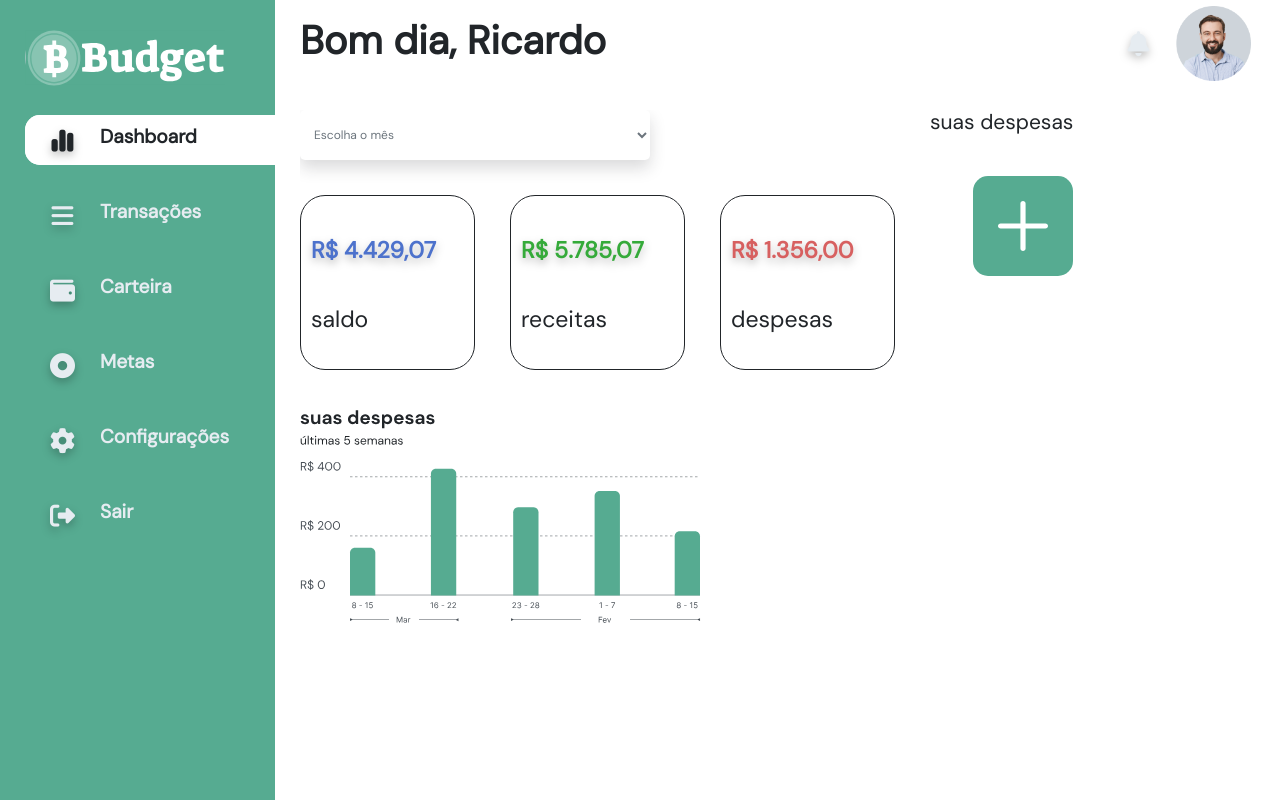
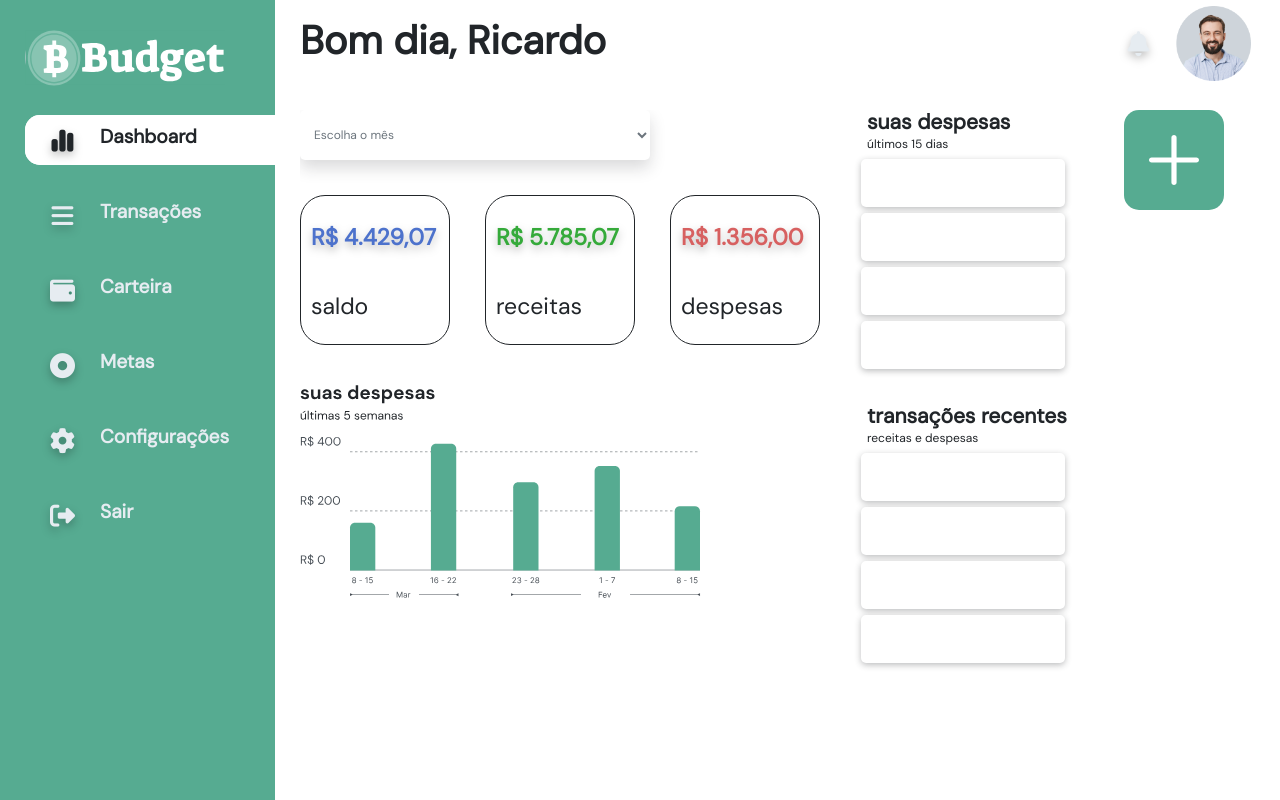
Before and after one commit to ThallesCansi/Budget, a FastAPI app: page /dashboard in a window 1280 px wide. Run offline with FastAPI, Linux system fonts and the light colour scheme; some libraries are stand-ins or nearby versions.

Commit message:
Alterações no Dashboard

```diff
--- a/CategoryRepo.py
+++ b/CategoryRepo.py
@@ -11,9 +11,9 @@ class CategoryRepo:
                 idCategory INTEGER PRIMARY KEY AUTOINCREMENT,
                 idUser INTEGER,
                 name TEXT NOT NULL,
-                limitMoney DECIMAL NOT NULL,
-                colorTag TEXT NOT NULL,
-                icon BLOB NOT NULL,
+                limitMoney DECIMAL,
+                colorTag TEXT,
+                icon BLOB,
                 typeIorE BINARY NOT NULL,
                 FOREIGN KEY(idUser) REFERENCES user(idUser)
             )
--- a/TransactionRepo.py
+++ b/TransactionRepo.py
@@ -75,7 +75,7 @@ class TransactionRepo:
 
     @classmethod
     def getAll(cls) ->List[Transaction]:
-        sql = "SELECT idTransaction, idUser, idCategory, idAccount, idDependent, description, date, value, typeIorE FROM transactions"
+        sql = "SELECT t.date as Data, t.description as Descrição, t.value as Valor, d.name as Dependente, c.name as Categoria, t.typeIorE FROM transactions t INNER JOIN dependent d ON d.idDependent = t.idDependent INNER JOIN category c ON c.idCategory = t.idCategory"
         conn = Database.createConnection()
         cursor = conn.cursor()
         result = cursor.execute(sql).fetchall()
--- a/static/style.css
+++ b/static/style.css
@@ -785,8 +785,8 @@ button{
     gap: 15px;
     justify-content: center;
     padding: 10px;
-    width: 175px;
-    height: 175px;
+    width: 150px;
+    height: 150px;
     border: 1px solid #212529;
     border-radius: 25px;
 }
@@ -812,9 +812,32 @@ button{
     color: var(--navBar-expense)
 }
 
+.box.transacao{
+    margin-top: 0.5rem;
+    height: 4rem;
+    width: 17rem;
+    border-radius: 5px;
+}
+
+.suas-despesas h3, .suas-despesas p{
+    margin-left: 1rem;
+}
+
+.suas-despesas h3{
+    font-weight: 600;
+}
+
+.suas-despesas p{
+    font-size: 1rem;
+    margin-top: -1.5rem;
+    margin-bottom: -1rem;
+}
+
+
 .tipoRouD{
     display: none;
     flex-direction: column;
+    margin-right: 3rem;
 }
 
 /* Transações */
@@ -831,7 +854,7 @@ button{
 }
 
 #transacao-table{
-    width: 75rem;
+    width: calc(100vw - 50rem);
 }
 /* Carteira */
 
--- a/templates/dashboard.html
+++ b/templates/dashboard.html
@@ -2,6 +2,7 @@
 
 
 {% block conteudo %}
+
 <div class="columns">
     <div class="left-column system">
         <select id="dashboard">
@@ -37,15 +38,31 @@
     <div class="right-column">
         <div class="suas-despesas">
             <h3>suas despesas</h3>
+            <p>últimos 15 dias</p>
+            <div class="box transacao"></div>
+            <div class="box transacao"></div>
+            <div class="box transacao"></div>
+            <div class="box transacao"></div>
         </div>
+        <div class="suas-despesas">
+            <h3>transações recentes</h3>
+            <p>receitas e despesas</p>
+            <div class="box transacao"></div>
+            <div class="box transacao"></div>
+            <div class="box transacao"></div>
+            <div class="box transacao"></div>
+        </div>
+    </div>
 
+    <div >
+        <a class="add-transacao" href="#" onclick="openPopupButton()"><img src="static/images/Adicionar.svg"></a>
         <div id="tipoRouD" class="tipoRouD">
             <script src="static/scripts/popup.js"></script>
-            <a href="#" onclick="openPopupReceita()"><img src="static/images/Receita.svg"></a>
-            <a href="#" onclick="openPopupDespesa()"><img src="static/images/Despesa.svg"></a>
+            <a  href="#" onclick="openPopupReceita()"><img src="static/images/Receita.svg"></a>
+            <a  href="#" onclick="openPopupDespesa()"><img src="static/images/Despesa.svg"></a>
         </div>
-        <a href="#" onclick="openPopupButton()"><img src="static/images/Adicionar.svg"></a>
     </div>
+
 </div>
 {% endblock %}
 
@@ -109,6 +126,7 @@
                             <option value="pai">Pai</option>
                             <option value="filho">Filho</option>
                             <option value="1">Irmão</option>
+                            <option value="nenhum">Nenhum</option>
                         </select>
                     </div>
                 </div>
--- a/templates/transacoes.html
+++ b/templates/transacoes.html
@@ -9,6 +9,8 @@
               <th scope="col">Data</th>
               <th scope="col">Descrição</th>
               <th scope="col">Valor</th>
+              <th scope="col">Dependente</th>
+              <th scope="col">Categoria</th>
               <th scope="col">Tipo</th>
             </tr>
           </thead>
@@ -18,6 +20,8 @@
               <td>{{t.date}}</td>
               <td>{{t.description}}</td>
               <td>{{t.value}}</td>
+              <td>{{t.idDependent}}</td>
+              <td>{{t.idCategory}}</td>
               <td>{{t.typeIorE}}</td>
             </tr>
             {% endfor %}
```
Also changed, not shown: database.db.
